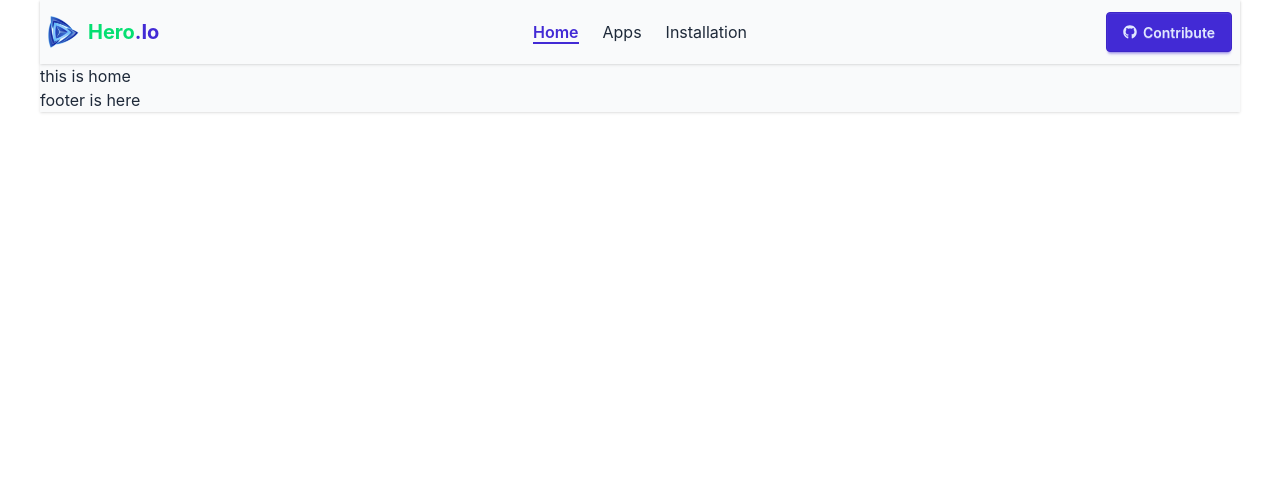
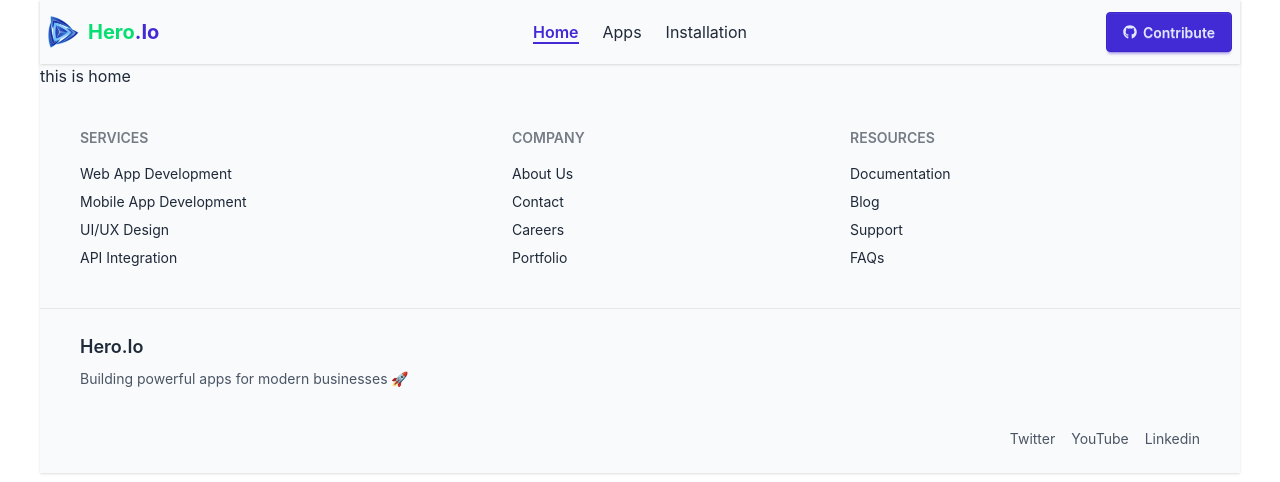
Before and after one commit to pobittra1/hero-io, a React (Vite) app: page / in a window 1280 px wide. Shown: the top 482 px of the page. Built offline with nearby package versions, Linux system fonts and the light colour scheme.

Commit message:
added footer section and fix issue of small device navbar active.

```diff
--- a/src/components/Footer/Footer.jsx
+++ b/src/components/Footer/Footer.jsx
@@ -1,7 +1,50 @@
 const Footer = () => {
     return (
         <div>
-            <p>footer is here</p>
+            <footer className="footer sm:footer-horizontal bg-gray-50 text-gray-800 p-10">
+                <nav>
+                    <h6 className="footer-title">Services</h6>
+                    <a className="link link-hover">Web App Development</a>
+                    <a className="link link-hover">Mobile App Development</a>
+                    <a className="link link-hover">UI/UX Design</a>
+                    <a className="link link-hover">API Integration</a>
+                </nav>
+
+                <nav>
+                    <h6 className="footer-title">Company</h6>
+                    <a className="link link-hover">About Us</a>
+                    <a className="link link-hover">Contact</a>
+                    <a className="link link-hover">Careers</a>
+                    <a className="link link-hover">Portfolio</a>
+                </nav>
+
+                <nav>
+                    <h6 className="footer-title">Resources</h6>
+                    <a className="link link-hover">Documentation</a>
+                    <a className="link link-hover">Blog</a>
+                    <a className="link link-hover">Support</a>
+                    <a className="link link-hover">FAQs</a>
+                </nav>
+            </footer>
+
+            <footer className="footer bg-gray-50 text-gray-600 border-t border-gray-200 px-10 py-6">
+                <aside className="items-center">
+                    <p className="font-semibold text-lg text-gray-800">
+                        Hero.Io
+                    </p>
+                    <p className="text-sm">
+                        Building powerful apps for modern businesses 🚀
+                    </p>
+                </aside>
+
+                <nav className="md:place-self-center md:justify-self-end">
+                    <div className="flex gap-4">
+                        <a className="hover:text-primary transition cursor-pointer">Twitter</a>
+                        <a className="hover:text-primary transition cursor-pointer">YouTube</a>
+                        <a className="hover:text-primary transition cursor-pointer">Linkedin</a>
+                    </div>
+                </nav>
+            </footer>
         </div>
     );
 };
--- a/src/components/Navbar/Navbar.jsx
+++ b/src/components/Navbar/Navbar.jsx
@@ -17,10 +17,16 @@ const Navbar = () => {
 
                         <ul
                             tabIndex={0}
-                            className="menu menu-sm dropdown-content bg-base-100 rounded-box z-999 mt-3 w-52 p-2 shadow-lg">
-                            <NavLink to={"/home"}><li className="font-semibold"><a>Home</a></li></NavLink>
-                            <NavLink to={"/apps"}><li className="font-semibold"><a>Apps</a></li></NavLink>
-                            <NavLink to={"/installation"}><li className="font-semibold"><a>Installation</a></li></NavLink>
+                            className="menu text-gray-50 menu-sm dropdown-content bg-base-100 rounded-box z-999 mt-3 w-52 p-2 shadow-lg">
+                            <NavLink to="/" className={({ isActive }) => isActive ? "text-primary" : ""}>
+                                Home
+                            </NavLink>
+                            <NavLink to="/apps" className={({ isActive }) => isActive ? "text-primary" : ""}>
+                                Apps
+                            </NavLink>
+                            <NavLink to="/install" className={({ isActive }) => isActive ? "text-primary" : ""}>
+                                Installation
+                            </NavLink>
                         </ul>
                     </div>
                     <NavLink to={"/"}>
```
